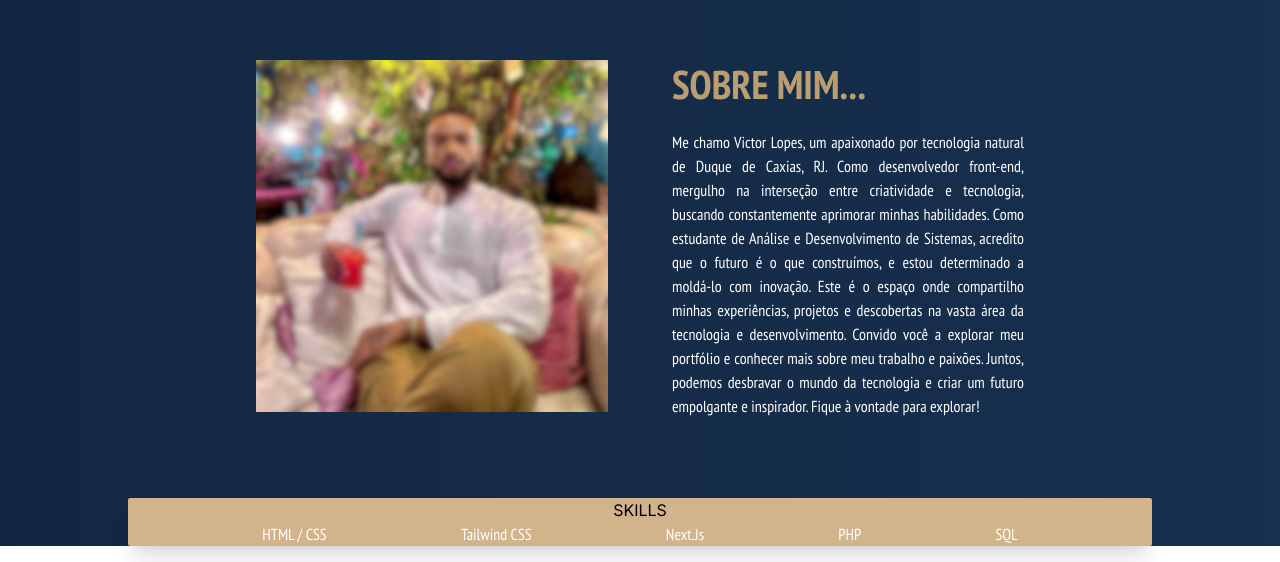
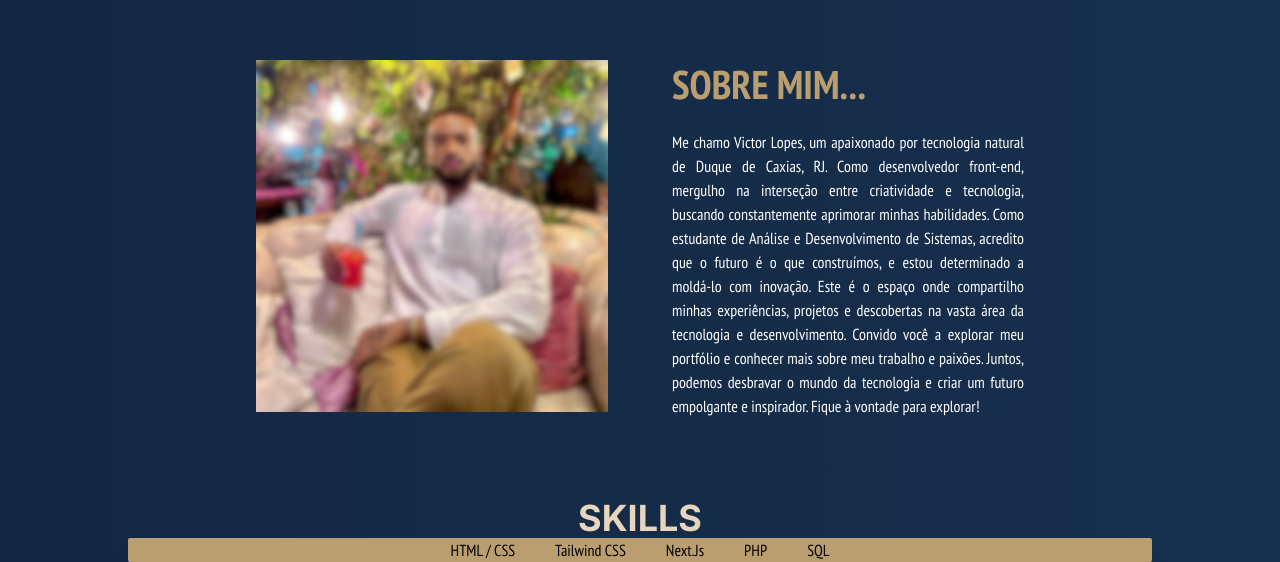
Before and after one commit to VictorLopesz/Portf-lio, a Next.js app: page / in a window 1280 px wide. Shown: the part 806-1368 px from the top of the page. Built offline with nearby package versions, Linux system fonts and the light colour scheme.

Commit message:
algumas mudanças

```diff
--- a/src/components/Skills/index.tsx
+++ b/src/components/Skills/index.tsx
@@ -11,17 +11,24 @@ export default function Skills() {
 
   return (
     <>
+      <div>
+      <h1
+      className="uppercase font-sansarrow
+      flex items-center font-bold justify-center
+      text-4xl text-[#e7d5bd]">
+        skills
+      </h1>
+      </div>
     <div className="flex items-center justify-center">
     <div className="
-    bg-[#D2B48C] w-[80%] h-[80%] rounded-sm
-    backdrop-blur-sm shadow-xl
+    bg-[#BB9E70] w-[80%] h-[80%] rounded-sm
+    backdrop-blur-sm shadow-xl flex items-center justify-center
 
     ">
-      <h1 className="uppercase font-sansarrow flex items-center justify-center">skills</h1>
       <div
       className="
-      flex items-center justify-evenly
-       text-white font-sansnarrow
+      flex items-center justify-between space-x-10
+       text-black font-sansnarrow
        ">
           <span>HTML / CSS</span>
 
```
